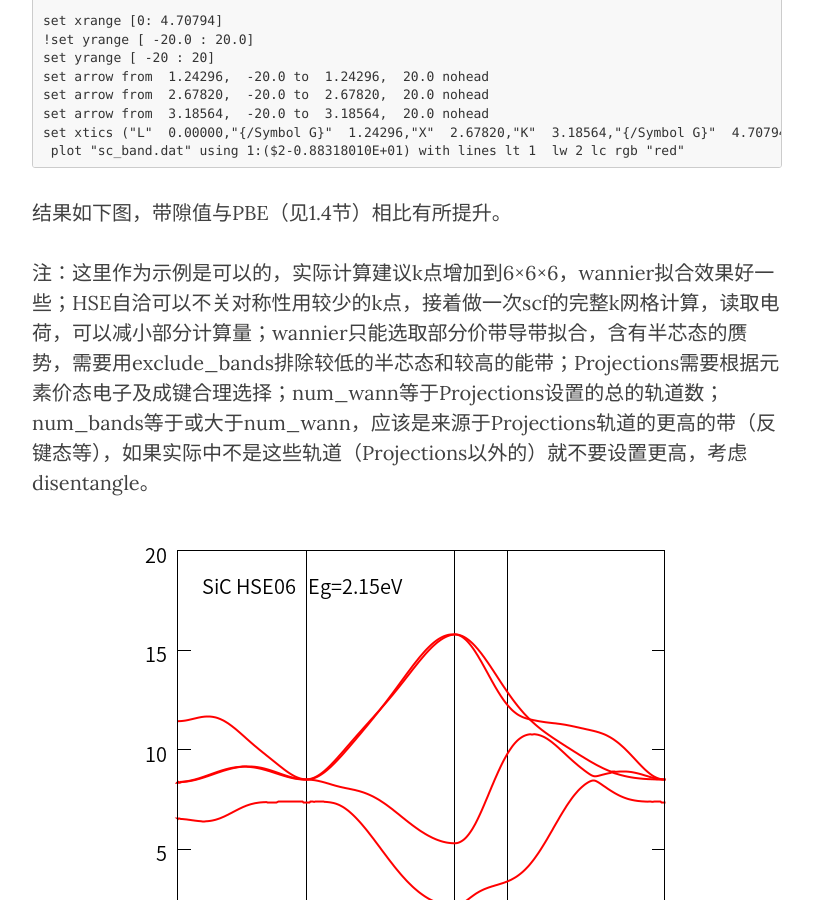
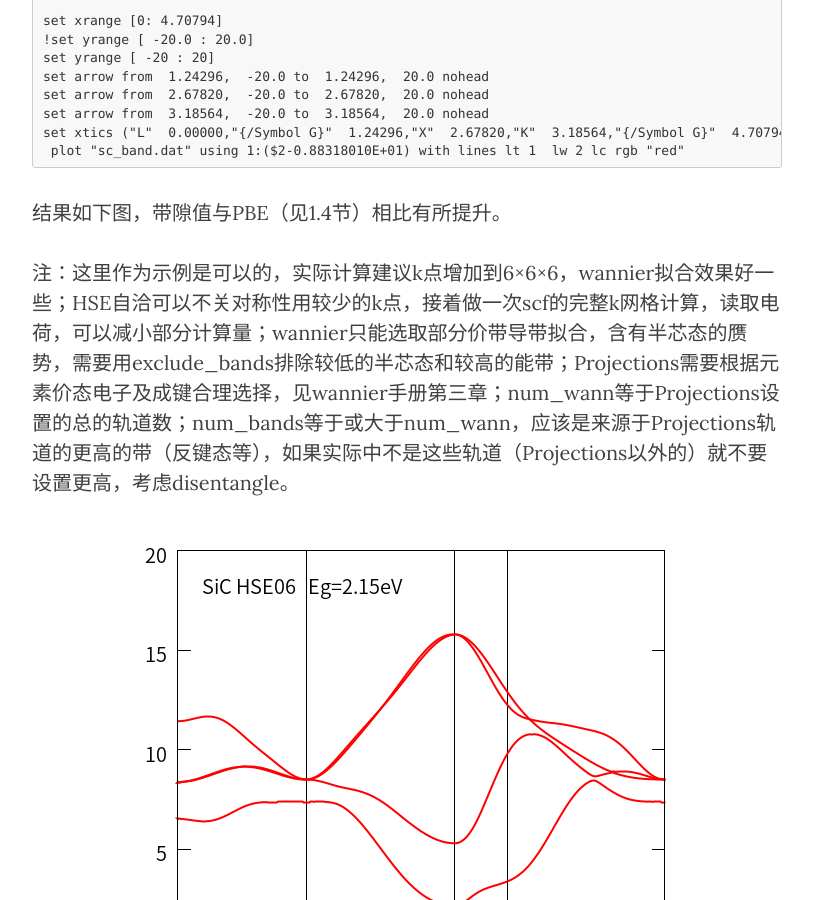
Before and after one commit to yyyu200/DFTbook, a Jekyll site: the page built from _posts/2019-04-01-HandsOn.md, in a window 1280 px wide and 900 px high, scrolled down 32428 px. Shown: the whole window, without its empty margins (233-1046 px from the left). Built offline with Jekyll 4.4.1, drawn with Linux system fonts in a browser that asks for light colours; nearby versions of some CDN libraries; formulas are drawn with MathJax 3; comment, search, counter and statistics services are not loaded.

Commit message:
modify at20190910-13:08:48-aliyun

```diff
--- a/_posts/2019-04-01-HandsOn.md
+++ b/_posts/2019-04-01-HandsOn.md
@@ -1156,7 +1156,7 @@ set xtics ("L"  0.00000,"{/Symbol G}"  1.24296,"X"  2.67820,"K"  3.18564,"{/Symb
 
 结果如下图，带隙值与PBE（见1.4节）相比有所提升。
 
-注：这里作为示例是可以的，实际计算建议k点增加到6×6×6，wannier拟合效果好一些；HSE自洽可以不关对称性用较少的k点，接着做一次scf的完整k网格计算，读取电荷，可以减小部分计算量；wannier只能选取部分价带导带拟合，含有半芯态的赝势，需要用exclude_bands排除较低的半芯态和较高的能带；Projections需要根据元素价态电子及成键合理选择；num_wann等于Projections设置的总的轨道数；num_bands等于或大于num_wann，应该是来源于Projections轨道的更高的带（反键态等），如果实际中不是这些轨道（Projections以外的）就不要设置更高，考虑disentangle。
+注：这里作为示例是可以的，实际计算建议k点增加到6×6×6，wannier拟合效果好一些；HSE自洽可以不关对称性用较少的k点，接着做一次scf的完整k网格计算，读取电荷，可以减小部分计算量；wannier只能选取部分价带导带拟合，含有半芯态的赝势，需要用exclude_bands排除较低的半芯态和较高的能带；Projections需要根据元素价态电子及成键合理选择，见wannier手册第三章；num_wann等于Projections设置的总的轨道数；num_bands等于或大于num_wann，应该是来源于Projections轨道的更高的带（反键态等），如果实际中不是这些轨道（Projections以外的）就不要设置更高，考虑disentangle。
 
 <p align="left">
     <img src="../../../../../img/sc_hseband.png" width="580"/>
```
